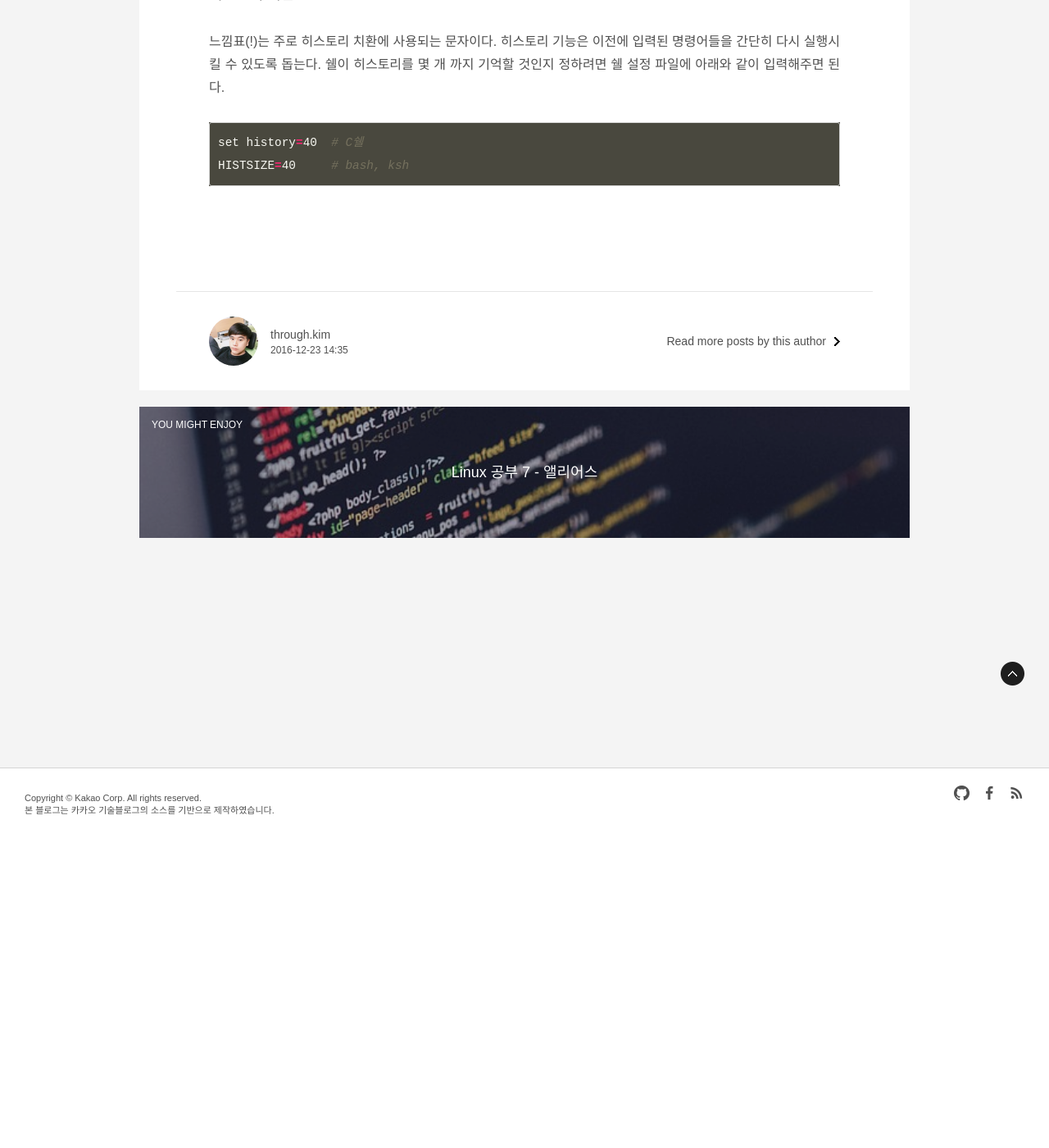
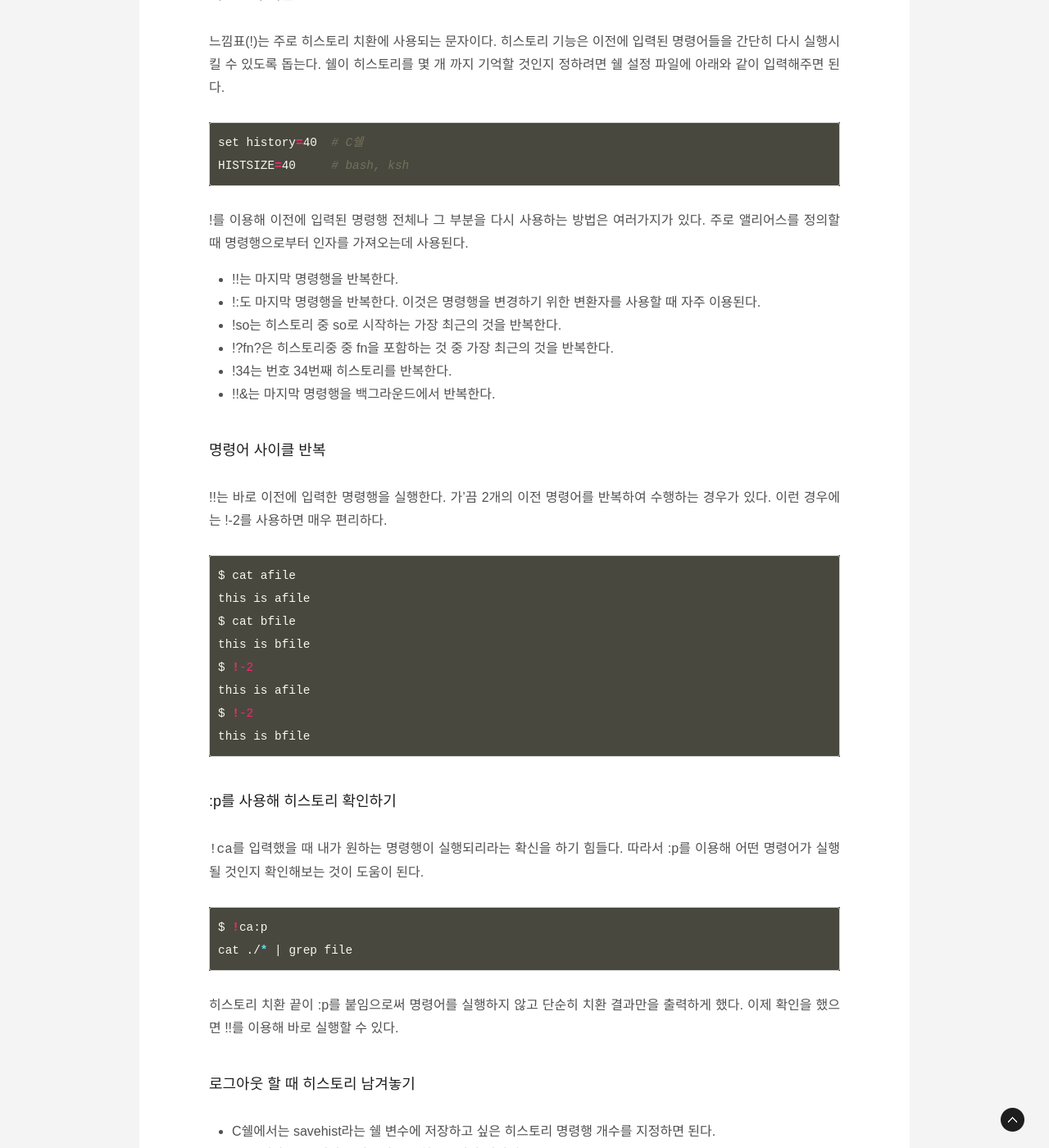
Before and after one commit to ThroughKim/throughkim.github.com, a Jekyll site: the page built from _posts/2016-12-23-linux-8.md, in a window 1280 px wide and 1400 px high, scrolled down 2885 px. Shown: the whole window at 82% size. Built offline with Jekyll 4.4.1, drawn with Linux system fonts in a browser that asks for light colours; some web fonts are replaced; some of the changed text lies outside the part shown.

Commit message:
upload blog

````diff
--- a/_posts/2016-12-23-linux-8.md
+++ b/_posts/2016-12-23-linux-8.md
@@ -87,3 +87,41 @@ $ rm !$
 set history=40  # C쉘
 HISTSIZE=40     # bash, ksh
 ```
+
+!를 이용해 이전에 입력된 명령행 전체나 그 부분을 다시 사용하는 방법은 여러가지가 있다. 주로 앨리어스를 정의할 때 명령행으로부터 인자를 가져오는데 사용된다.
+
+ - !!는 마지막 명령행을 반복한다.
+ - !:도 마지막 명령행을 반복한다. 이것은 명령행을 변경하기 위한 변환자를 사용할 때 자주 이용된다.
+ - !so는 히스토리 중 so로 시작하는 가장 최근의 것을 반복한다.
+ - !?fn?은 히스토리중 중 fn을 포함하는 것 중 가장 최근의 것을 반복한다.
+ - !34는 번호 34번째 히스토리를 반복한다.
+ - !!&는 마지막 명령행을 백그라운드에서 반복한다.
+
+### 명령어 사이클 반복
+!!는 바로 이전에 입력한 명령행을 실행한다. 가'끔 2개의 이전 명령어를 반복하여 수행하는 경우가 있다. 이런 경우에는 !-2를 사용하면 매우 편리하다.
+
+```bash
+$ cat afile
+this is afile
+$ cat bfile
+this is bfile
+$ !-2
+this is afile
+$ !-2
+this is bfile
+```
+
+### :p를 사용해 히스토리 확인하기
+`!ca`를 입력했을 때 내가 원하는 명령행이 실행되리라는 확신을 하기 힘들다. 따라서 :p를 이용해 어떤 명령어가 실행될 것인지 확인해보는 것이 도움이 된다.
+
+```bash
+$ !ca:p
+cat ./* | grep file
+```
+히스토리 치환 끝이 :p를 붙임으로써 명령어를 실행하지 않고 단순히 치환 결과만을 출력하게 했다. 이제 확인을 했으면 !!를 이용해 바로 실행할 수 있다.
+
+### 로그아웃 할 때 히스토리 남겨놓기
+ - C쉘에서는 savehist라는 쉘 변수에 저장하고 싶은 히스토리 명령행 개수를 지정하면 된다.
+ - Korn쉘과 bash에서는 자동적으로 히스토리가 저장됨.
+ - C쉘의 경우 로그아웃 할 때 지정한 개수만큼 히스토리 명령행이 홈 디렉토리에 .history라는 파일로 저장된다.
+ - bash와 ksh는 HISTFILE이라는 환경변수에 지정된 파일명으로 저장되는데 기본값은 bash_history, .sh_history이다.
````
